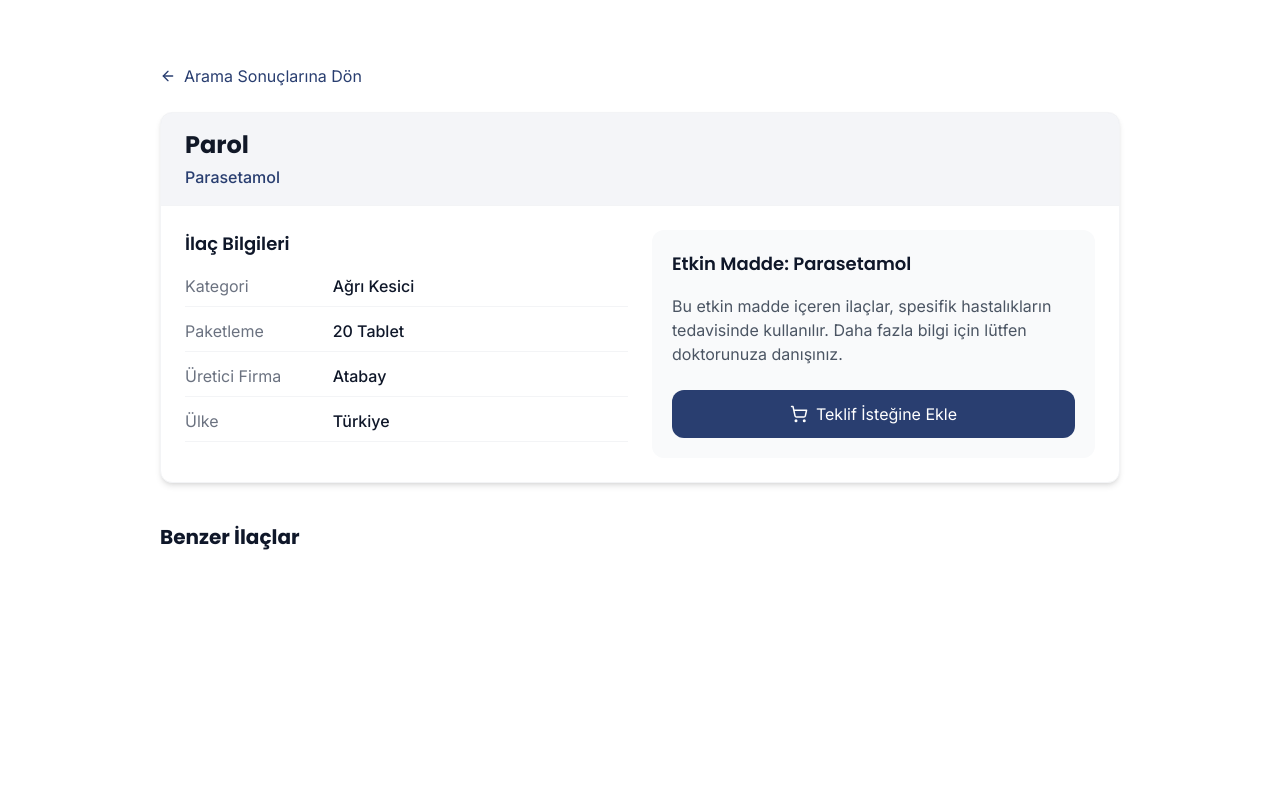
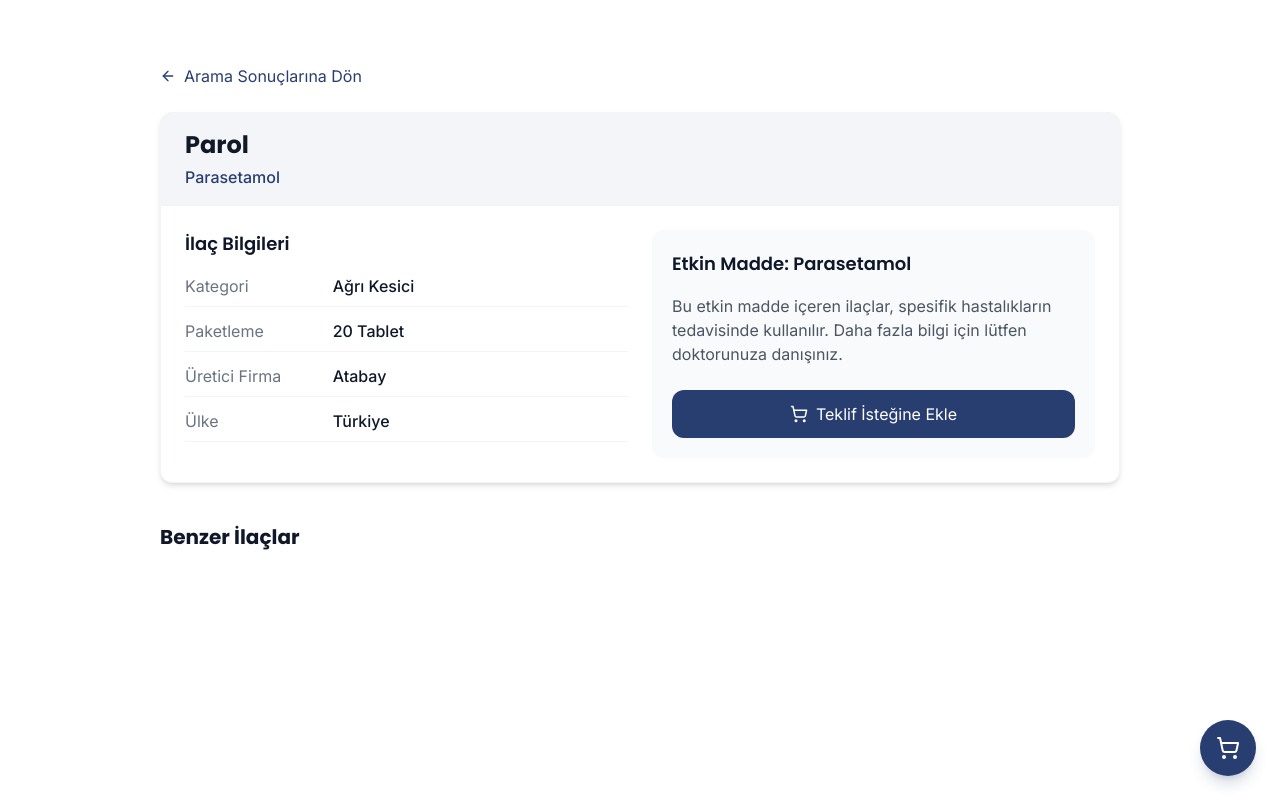
Before and after one commit to fatih9089/casabinorda_new, a React (Vite) app: page /medicine/1 in a window 1280 px wide. Built offline with nearby package versions, Linux system fonts and the light colour scheme.

Commit message:
Enhance Medicine Page and Cart
Add cart icon to medicine detail page, displaying the number of added items.  Add medicine to cart when clicking "Add to Request" button on the medicine detail page.

```diff
--- a/src/pages/MedicineDetail.tsx
+++ b/src/pages/MedicineDetail.tsx
@@ -1,10 +1,10 @@
-
 import { useLocation, useParams, useNavigate } from 'react-router-dom';
 import { useEffect, useState } from 'react';
 import { Medicine } from '../types/medicine';
 import { mockMedicines } from '../data/mockMedicines';
 import { ArrowLeft, ShoppingCart } from 'lucide-react';
 import { motion } from 'framer-motion';
+import CartButton from '../components/cart/CartButton';
 
 const MedicineDetail = () => {
   const { id } = useParams();
@@ -12,16 +12,27 @@ const MedicineDetail = () => {
   const navigate = useNavigate();
   const [medicine, setMedicine] = useState<Medicine | null>(null);
   const [isLoading, setIsLoading] = useState(true);
+  const [cartItems, setCartItems] = useState<(Medicine & { quantity: number })[]>([]);
+  const [isCartOpen, setIsCartOpen] = useState(false);
 
   useEffect(() => {
-    // Önce location.state'den bakalım (performans için)
+    const storedCart = localStorage.getItem('cart');
+    if (storedCart) {
+      setCartItems(JSON.parse(storedCart));
+    }
+  }, []);
+
+  useEffect(() => {
+    localStorage.setItem('cart', JSON.stringify(cartItems));
+  }, [cartItems]);
+
+  useEffect(() => {
     if (location.state?.medicine) {
       setMedicine(location.state.medicine);
       setIsLoading(false);
       return;
     }
 
-    // State'den gelmezse ID ile bulalım
     if (id) {
       const medicineId = parseInt(id);
       const foundMedicine = mockMedicines.find(m => m.id === medicineId);
@@ -33,6 +44,27 @@ const MedicineDetail = () => {
 
     setIsLoading(false);
   }, [id, location.state]);
+
+  const addToCart = (medicine: Medicine) => {
+    setCartItems(prevItems => {
+      const existingItem = prevItems.find(item => item.id === medicine.id);
+
+      if (existingItem) {
+        return prevItems.map(item =>
+          item.id === medicine.id
+            ? { ...item, quantity: item.quantity + 1 }
+            : item
+        );
+      } else {
+        return [...prevItems, { ...medicine, quantity: 1 }];
+      }
+    });
+  };
+
+  const itemVariants = {
+    hidden: { opacity: 0, y: 20 },
+    visible: { opacity: 1, y: 0, transition: { duration: 0.5 } }
+  };
 
   if (isLoading) {
     return (
@@ -108,7 +140,10 @@ const MedicineDetail = () => {
                 Bu etkin madde içeren ilaçlar, spesifik hastalıkların tedavisinde kullanılır.
                 Daha fazla bilgi için lütfen doktorunuza danışınız.
               </p>
-              <button className="w-full bg-primary text-white py-3 px-4 rounded-lg hover:bg-primary/90 transition-colors flex items-center justify-center">
+              <button
+                onClick={() => addToCart(medicine)}
+                className="w-full bg-primary text-white py-3 px-4 rounded-lg hover:bg-primary/90 transition-colors flex items-center justify-center"
+              >
                 <ShoppingCart size={18} className="mr-2" />
                 Teklif İsteğine Ekle
               </button>
@@ -138,6 +173,12 @@ const MedicineDetail = () => {
             ))}
         </div>
       </div>
+
+      <CartButton
+        cartItems={cartItems}
+        setIsCartOpen={setIsCartOpen}
+        itemVariants={itemVariants}
+      />
     </div>
   );
 };
```
